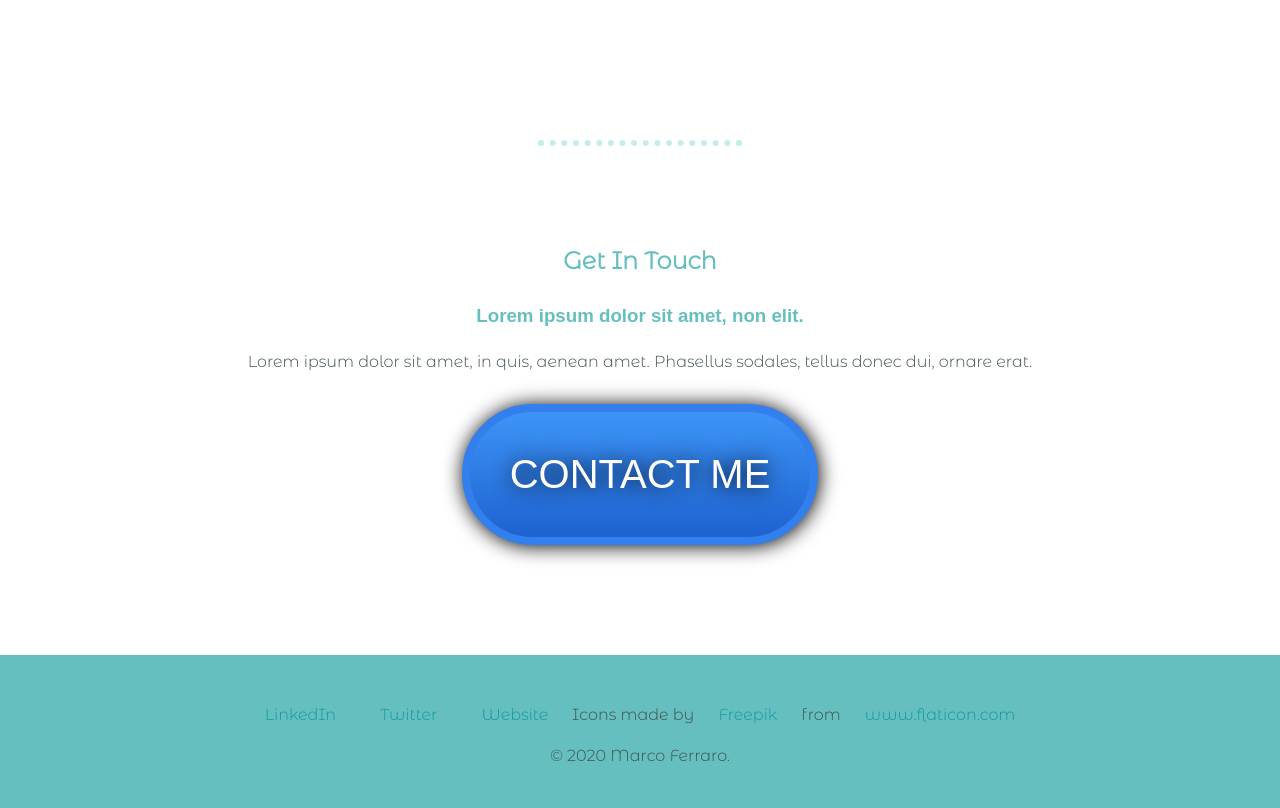
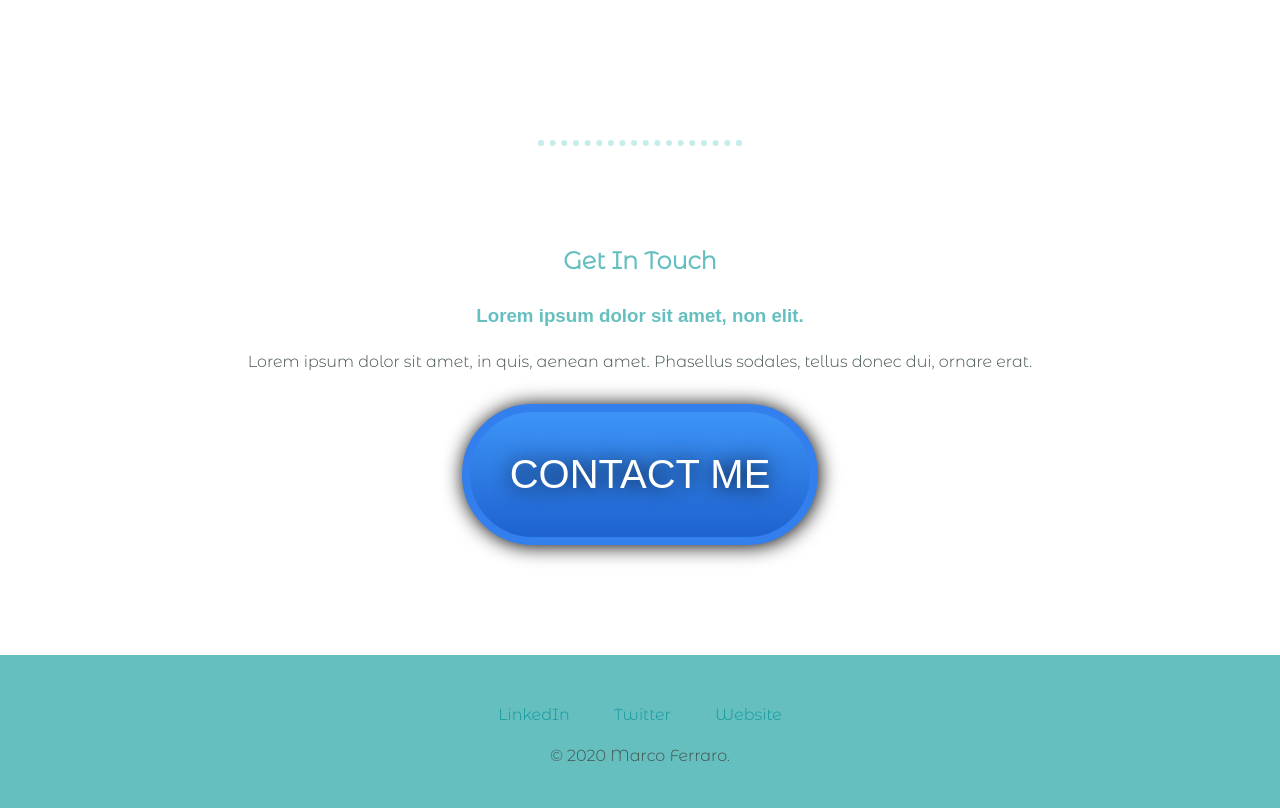
Before and after one commit to mantofer02/WebDesignBootcamp, a plain HTML site: page SecondCV/index.html in a window 1280 px wide. Shown: the part 2188-2996 px from the top of the page. Drawn offline with Linux system fonts and the light colour scheme.

```diff
--- a/SecondCV/index.html
+++ b/SecondCV/index.html
@@ -36,8 +36,8 @@
                 <img class="computer-gif" src="https://media2.giphy.com/media/1lznwaBnIHPSdFxryV/200w.webp?cid=ecf05e474bdb0801cccb4eb5b27a8508db90634da33952ed&rid=200w.webp" alt="">
                 <h3>Lorem Ipsum Dolor</h3>
                 <p>Lorem ipsum dolor sit amet, mauris sed consectetuer. Etiam et eu, bibendum interdum, lacus quis mauris. Curabitur wisi, quisque vel eu, rutrum nam.</p>
+              </div>
 
-              </div>
             </div>
             <hr>
             <div class="contact-me">
@@ -53,7 +53,6 @@
             <a class="footer-link" href="https://www.linkedin.com/">LinkedIn</a>
             <a class="footer-link" href="https://twitter.com/">Twitter</a>
             <a class="footer-link" href="https://www.appbrewery.co/">Website</a>
-            Icons made by <a href="https://www.flaticon.com/authors/freepik" title="Freepik">Freepik</a> from <a href="https://www.flaticon.com/" title="Flaticon"> www.flaticon.com</a>
             <p>© 2020 Marco Ferraro.</p>
           </div>
 
```
